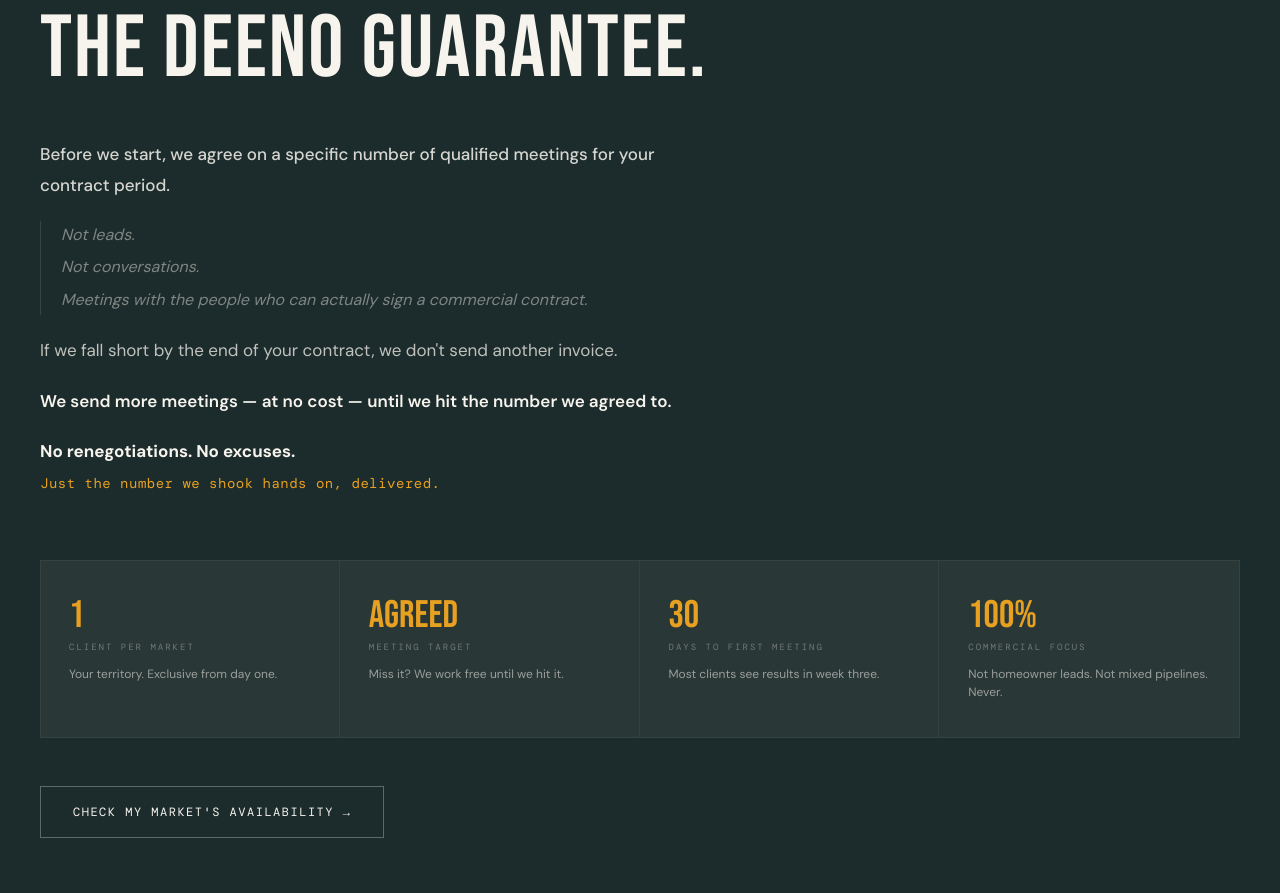
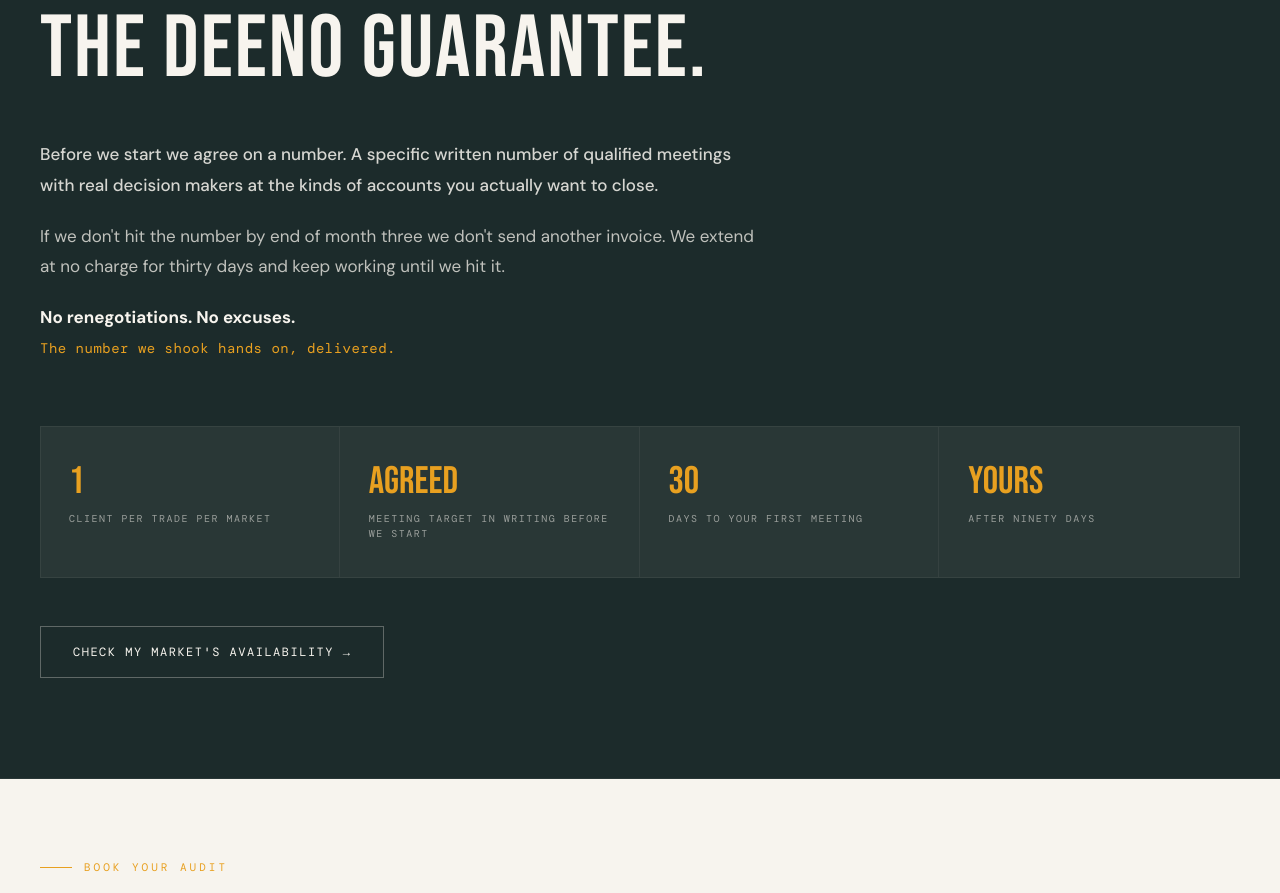
Before and after one commit to KierinF/deeno-brands, a Next.js app: page / in a window 1280 px wide. Shown: the part 6080-6973 px from the top of the page. Built offline with nearby package versions, Linux system fonts and the light colour scheme.

Commit message:
GuaranteeSection: rewrite guarantee copy and stats bar

```diff
--- a/app/components/GuaranteeSection.tsx
+++ b/app/components/GuaranteeSection.tsx
@@ -1,10 +1,10 @@
 "use client";
 
 const stats = [
-  { value: "1", label: "Client per market", caption: "Your territory. Exclusive from day one." },
-  { value: "Agreed", label: "Meeting target", caption: "Miss it? We work free until we hit it." },
-  { value: "30", label: "Days to first meeting", caption: "Most clients see results in week three." },
-  { value: "100%", label: "Commercial focus", caption: "Not homeowner leads. Not mixed pipelines. Never." },
+  { value: "1", label: "Client per trade per market" },
+  { value: "Agreed", label: "Meeting target in writing before we start" },
+  { value: "30", label: "Days to your first meeting" },
+  { value: "Yours", label: "After ninety days" },
 ];
 
 export default function GuaranteeSection() {
@@ -44,38 +44,19 @@
               marginBottom: 48,
             }}
           >
-            The Deeno guarantee.
+            The Deeno Guarantee.
           </h2>
-          <div style={{ maxWidth: 680, display: "flex", flexDirection: "column", gap: 20, fontSize: 17, lineHeight: 1.8 }}>
+          <div style={{ maxWidth: 720, display: "flex", flexDirection: "column", gap: 20, fontSize: 17, lineHeight: 1.8 }}>
             <p style={{ color: "rgba(247,244,238,0.85)", fontWeight: 500 }}>
-              Before we start, we agree on a specific number of qualified meetings for your contract period.
+              Before we start we agree on a number. A specific written number of qualified meetings with real decision makers at the kinds of accounts you actually want to close.
             </p>
-            <div
-              style={{
-                display: "flex",
-                flexDirection: "column",
-                gap: 4,
-                color: "rgba(247,244,238,0.45)",
-                fontStyle: "italic",
-                fontSize: 16,
-                paddingLeft: 20,
-                borderLeft: "1px solid rgba(247,244,238,0.12)",
-              }}
-            >
-              <p>Not leads.</p>
-              <p>Not conversations.</p>
-              <p>Meetings with the people who can actually sign a commercial contract.</p>
-            </div>
             <p style={{ color: "rgba(247,244,238,0.75)" }}>
-              If we fall short by the end of your contract, we don&apos;t send another invoice.
-            </p>
-            <p style={{ color: "#F7F4EE", fontWeight: 600 }}>
-              We send more meetings — at no cost — until we hit the number we agreed to.
+              If we don&apos;t hit the number by end of month three we don&apos;t send another invoice. We extend at no charge for thirty days and keep working until we hit it.
             </p>
             <div style={{ display: "flex", flexDirection: "column", gap: 4 }}>
               <p style={{ color: "#F7F4EE", fontWeight: 700 }}>No renegotiations. No excuses.</p>
               <p style={{ fontFamily: "'DM Mono', monospace", fontSize: 14, color: "#E8A020", letterSpacing: "0.5px" }}>
-                Just the number we shook hands on, delivered.
+                The number we shook hands on, delivered.
               </p>
             </div>
           </div>
@@ -105,7 +86,7 @@
                   fontSize: "clamp(28px, 3vw, 44px)",
                   color: "#E8A020",
                   lineHeight: 1,
-                  marginBottom: 6,
+                  marginBottom: 10,
                 }}
               >
                 {s.value}
@@ -113,17 +94,14 @@
               <div
                 style={{
                   fontFamily: "'DM Mono', monospace",
-                  fontSize: 9,
-                  color: "rgba(247,244,238,0.35)",
-                  letterSpacing: "2px",
+                  fontSize: 10,
+                  color: "rgba(247,244,238,0.55)",
+                  letterSpacing: "1.5px",
                   textTransform: "uppercase",
-                  marginBottom: 10,
+                  lineHeight: 1.5,
                 }}
               >
                 {s.label}
-              </div>
-              <div style={{ fontSize: 12, color: "rgba(247,244,238,0.55)", lineHeight: 1.5 }}>
-                {s.caption}
               </div>
             </div>
           ))}
```
